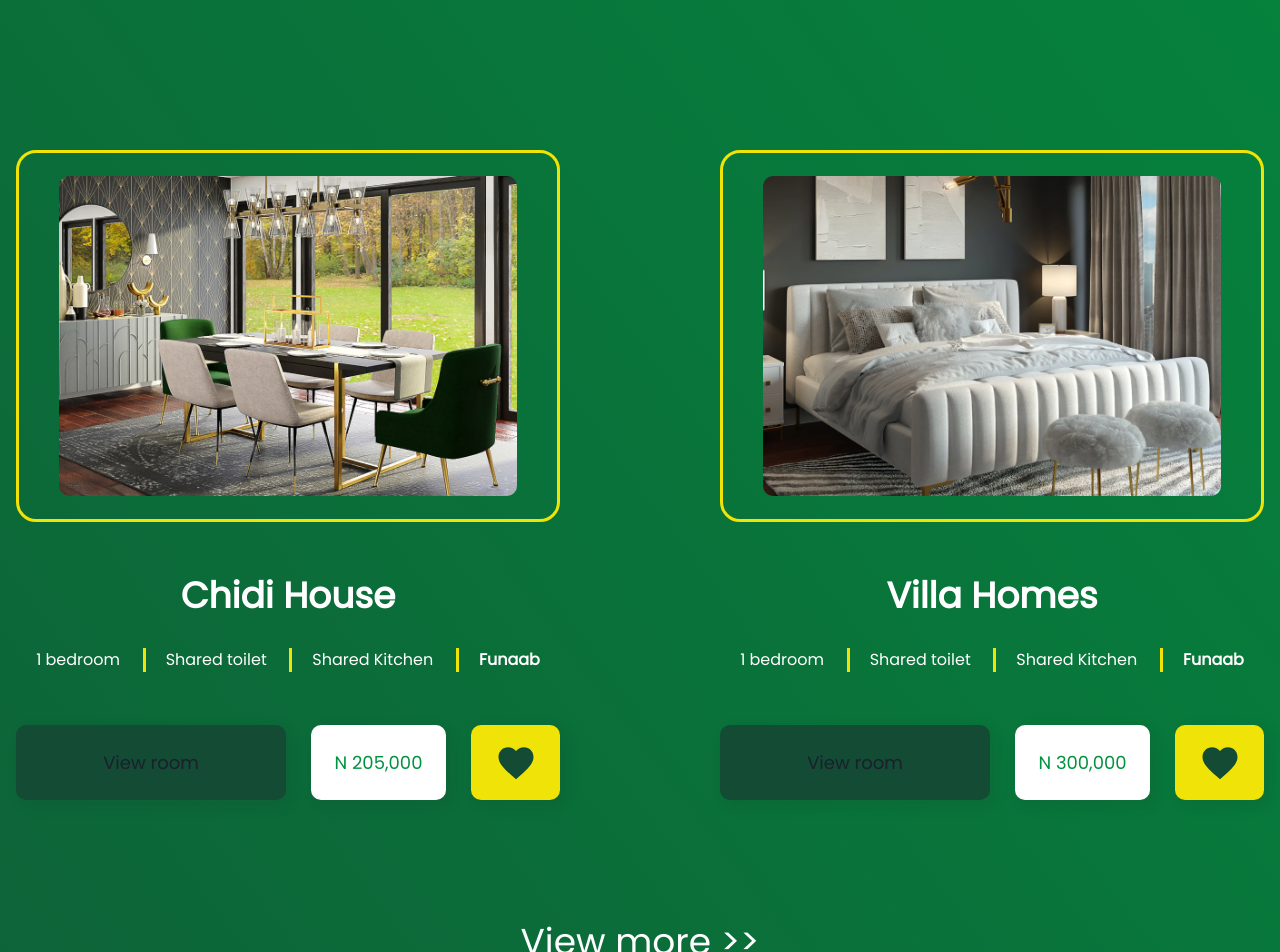
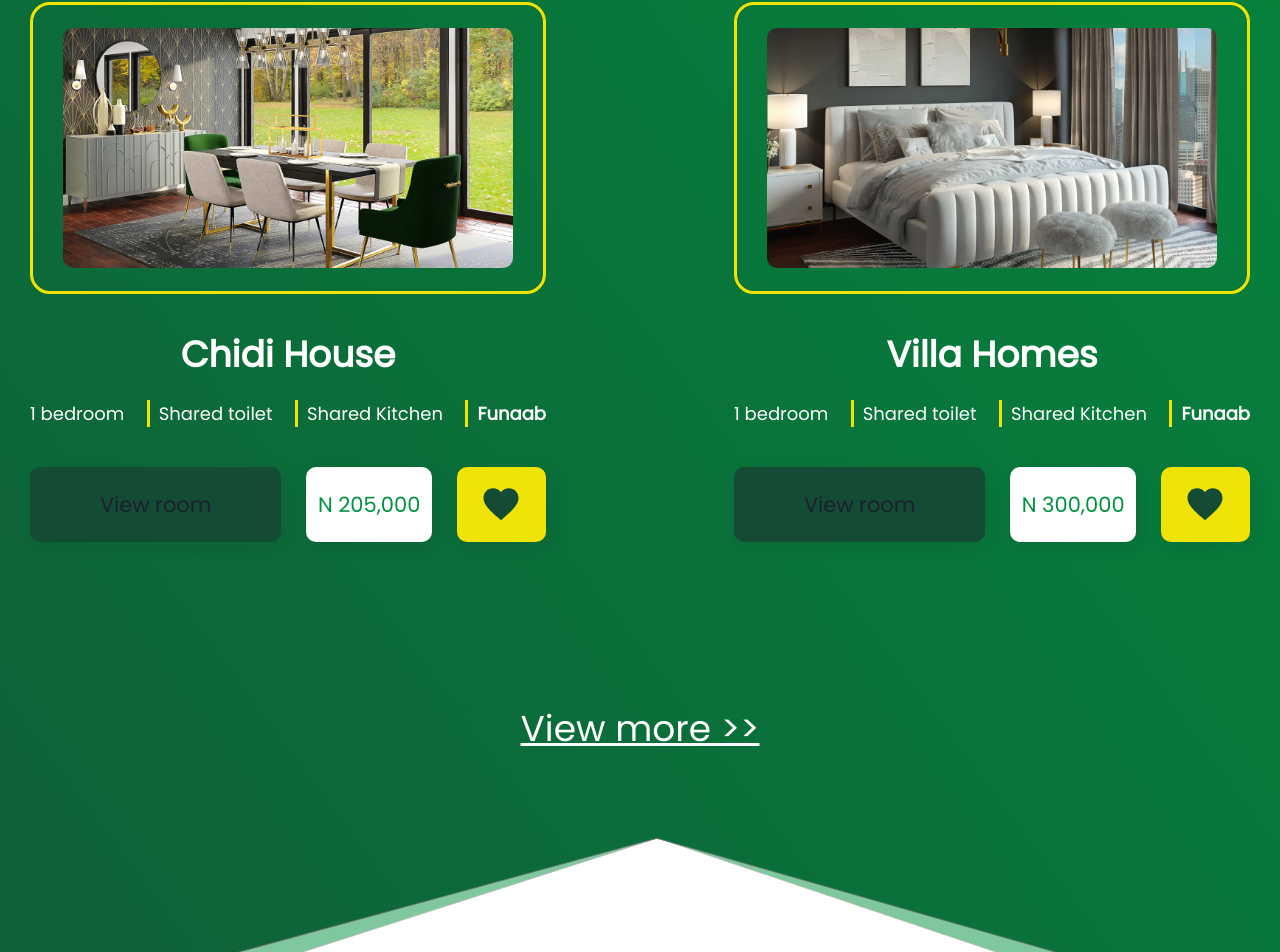
Before and after one commit to Kennyking100/hostel-rentie-v2, a React (Create React App) app: page / in a window 1280 px wide. Shown: the part 1836-2788 px from the top of the page. Built offline with nearby package versions, Linux system fonts and the light colour scheme.

Commit message:
redo explore section

```diff
--- a/src/components/Explore.tsx
+++ b/src/components/Explore.tsx
@@ -16,13 +16,18 @@ const Explore = () => {
       }}
       p={0}
     >
-      <Box position="relative" pt="10rem" pb={{ base: "40rem", lg: "20rem" }}>
+      <Box
+        position="relative"
+        pt="10.125rem"
+        pb={{ base: "40rem", lg: "20rem" }}
+      >
         <Image
           src={bgImg}
           position="absolute"
           top={"0"}
           zIndex={"-1"}
           h="full"
+          w={"full"}
           objectFit={"cover"}
         />
         <Container
@@ -36,7 +41,7 @@ const Explore = () => {
           <Heading
             fontWeight={"bold"}
             color="white"
-            fontSize={{ base: "5xl", md: "6xl" }}
+            fontSize={{ base: "2rem", md: "3.25rem" }}
             textAlign="center"
             position="relative"
             maxW={"max-content"}
@@ -65,8 +70,8 @@ const Explore = () => {
           <Grid
             templateColumns={{ base: "1fr", lg: "1fr 1fr" }}
             columnGap={"10rem"}
-            rowGap={{ base: "7rem", md: "12rem" }}
-            mt="180px"
+            rowGap={{ base: "7rem", md: "10rem" }}
+            mt="10.375rem"
           >
             <ExploreCard
               name="Queens Hostel"
@@ -96,7 +101,7 @@ const Explore = () => {
             fontSize={"4xl"}
             m="auto"
             w={"max-content"}
-            mt={115}
+            mt={"10rem"}
           >
             {"View more >>"}
           </Box>
--- a/src/components/ExploreCard.tsx
+++ b/src/components/ExploreCard.tsx
@@ -20,30 +20,30 @@ interface Props {
 
 const ExploreCard: React.FC<Props> = ({ name, price, imgSrc }) => {
   return (
-    <Box textAlign={"center"} maxW="690px">
+    <Box textAlign={"center"} maxW="516px" m={"auto"}>
       <Box
         border="3px solid #EFE307"
         borderRadius={"20px"}
-        p={{ base: "1rem", sm: "1.4375rem 2.5rem" }}
+        p={{ base: "1rem", sm: "1.4375rem 1.875rem" }}
       >
         <Image
           src={imgSrc}
           w={"100%"}
-          h={"320px"}
+          h={"240px"}
           borderRadius={"10px"}
           objectFit={"cover"}
         />
       </Box>
-      <Heading mt={"52px"} color="white" fontSize={{ base: "3xl", md: "4xl" }}>
+      <Heading mt={"39px"} color="white" fontSize={{ base: "xl", md: "4xl" }}>
         {name}
       </Heading>
       <Flex
-        justifyContent={"space-evenly"}
+        justifyContent={"space-between"}
         flexWrap="wrap"
         color={"white"}
-        mt="31px"
-        mb="53px"
-        fontSize={{ base: "md", lg: "md" }}
+        mt="24px"
+        mb="39.5px"
+        fontSize={{ base: "md", lg: "lg" }}
         fontWeight="500"
       >
         <Box as={"span"} pr={"22.5px"} borderRight="3px solid #EFE307">
@@ -75,6 +75,7 @@ const ExploreCard: React.FC<Props> = ({ name, price, imgSrc }) => {
             }}
             bg="GreenDark"
             boxShadow="5px 5px 15px #1D1D1D1A"
+            fontSize="1.3125rem"
           >
             View room
           </Btn>
@@ -88,6 +89,7 @@ const ExploreCard: React.FC<Props> = ({ name, price, imgSrc }) => {
           bg="white"
           color="#01923F"
           boxShadow="5px 5px 15px #1D1D1D1A"
+          fontSize="1.3125rem"
         >
           {price}
         </Btn>
--- a/src/components/Hero.tsx
+++ b/src/components/Hero.tsx
@@ -22,7 +22,12 @@ const Hero = () => {
         xl: "container.xl",
       }}
     >
-      <Flex justifyContent={"space-between"} pt={10} alignItems="center">
+      <Flex
+        justifyContent={"space-between"}
+        pt={10}
+        mb={"1rem"}
+        alignItems="center"
+      >
         <Box width={{ base: "100%", lg: "50%" }}>
           <Box
             textColor={"GreenLight"}
```
